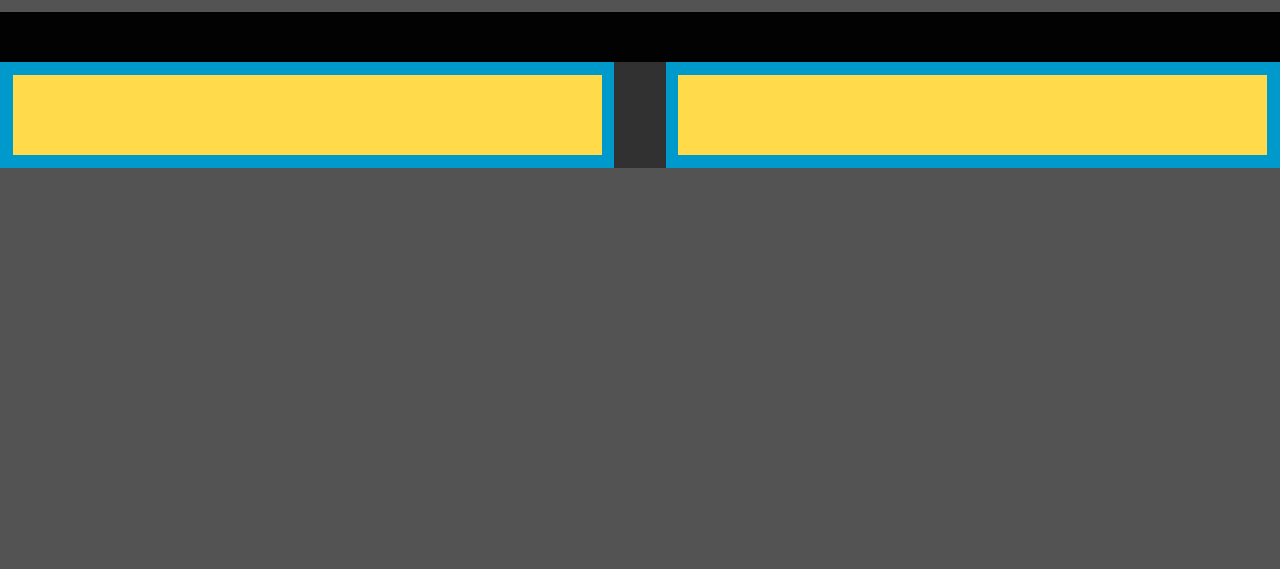
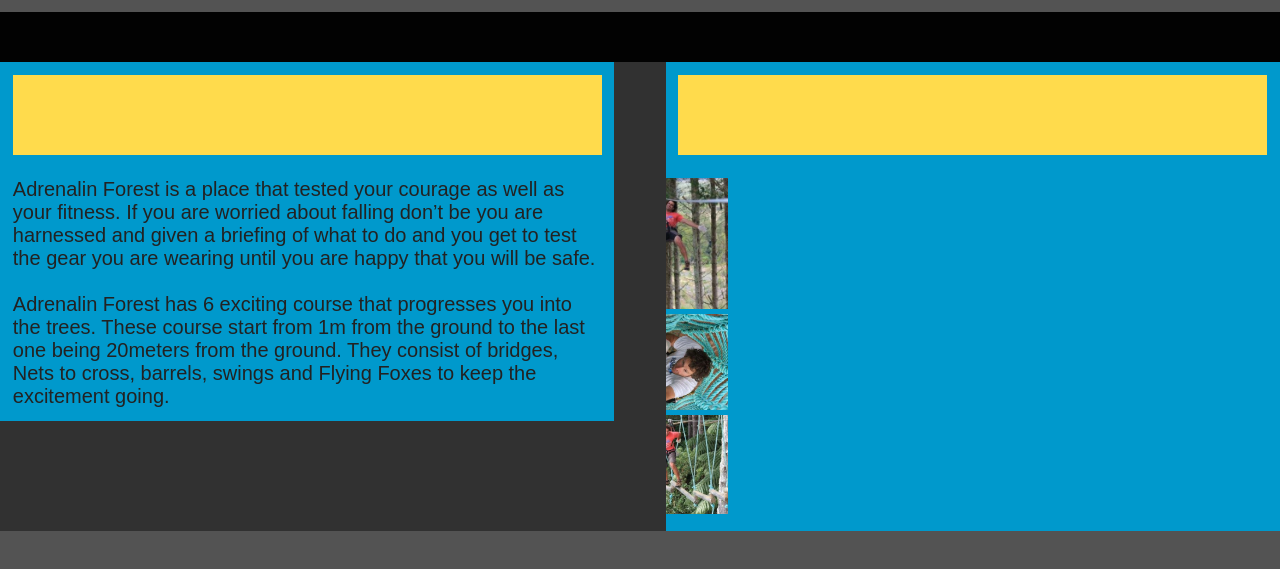
Before and after one commit to mattcollie/ass4, a plain HTML site: page template1.html in a window 1280 px wide. Shown: the part 113-682 px from the top of the page. Drawn offline with Linux system fonts and the light colour scheme.

Commit message:
added in some images and added them to page

```diff
--- a/template1.html
+++ b/template1.html
@@ -24,11 +24,25 @@
 				<span class="grid-2-6 column">
 					<span class="title"></span>
 					<span class="context">
+                        <br />
+                        Adrenalin Forest is a place that tested your courage as well as your fitness. If you are worried about falling don’t be you are
+                        harnessed and given a briefing of what to do and you get to test the gear you are wearing until you are happy that you will be safe.
+                        <br />
+                        <br />
+                        Adrenalin Forest has 6 exciting course that progresses you into the trees. These course start from 1m from the ground to the last one
+                        being 20meters from the ground. They consist of bridges, Nets to cross, barrels, swings and Flying Foxes to keep the excitement going.
 					</span>
 				</span>
                 <span class="grid-2-6 column">
 					<span class="title"></span>
 					<span class="context">
+                        <br />
+                        <img src="images/adrenpic1.jpg" alt="flying fox">
+                        <br />
+                        <img src="images/adrenpic2.jpg" alt="rope cage">
+                        <br />
+                        <img src="images/adrenpic3.jpg" alt="rope swings">
+                        <br />
 					</span>
 				</span>
 			</div>
```
Also changed, not shown: images/adrenpic1.JPG (added), images/adrenpic2.JPG (added), images/adrenpic3.JPG (added), 1 other file.
